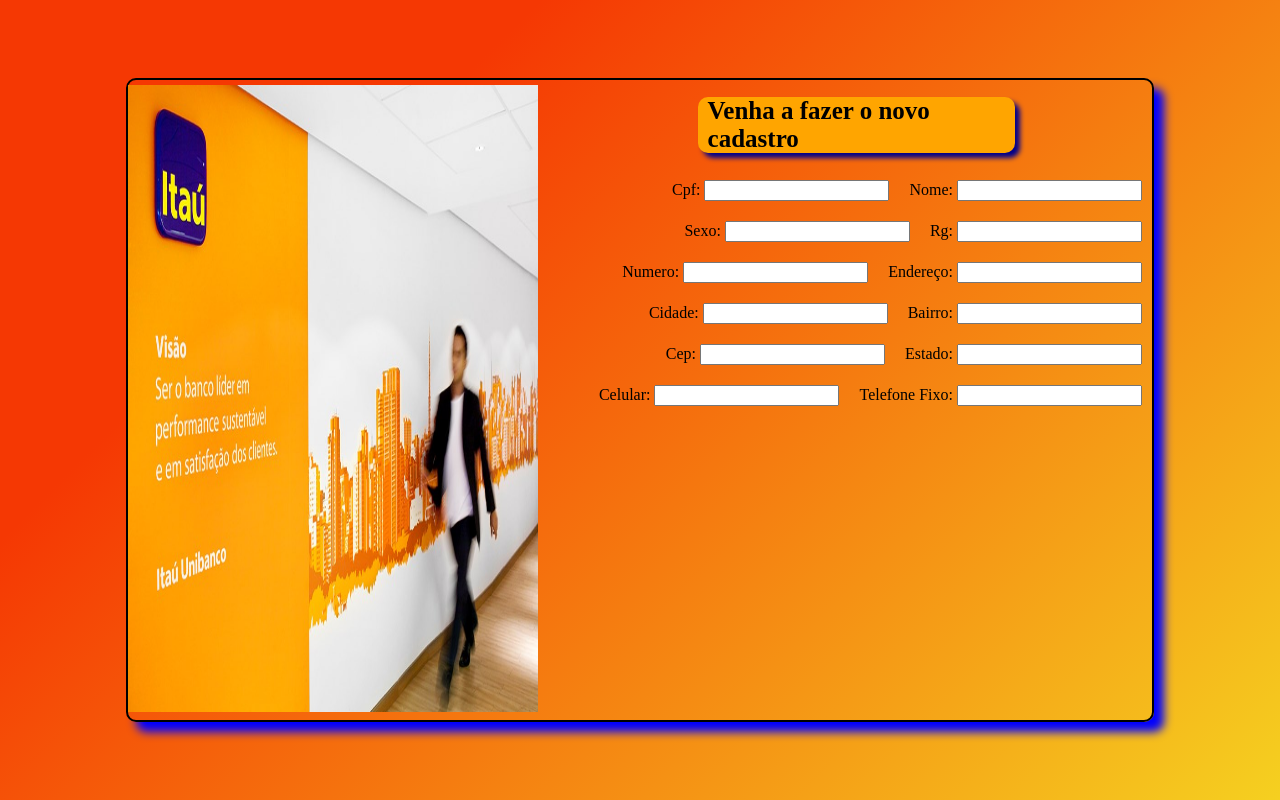
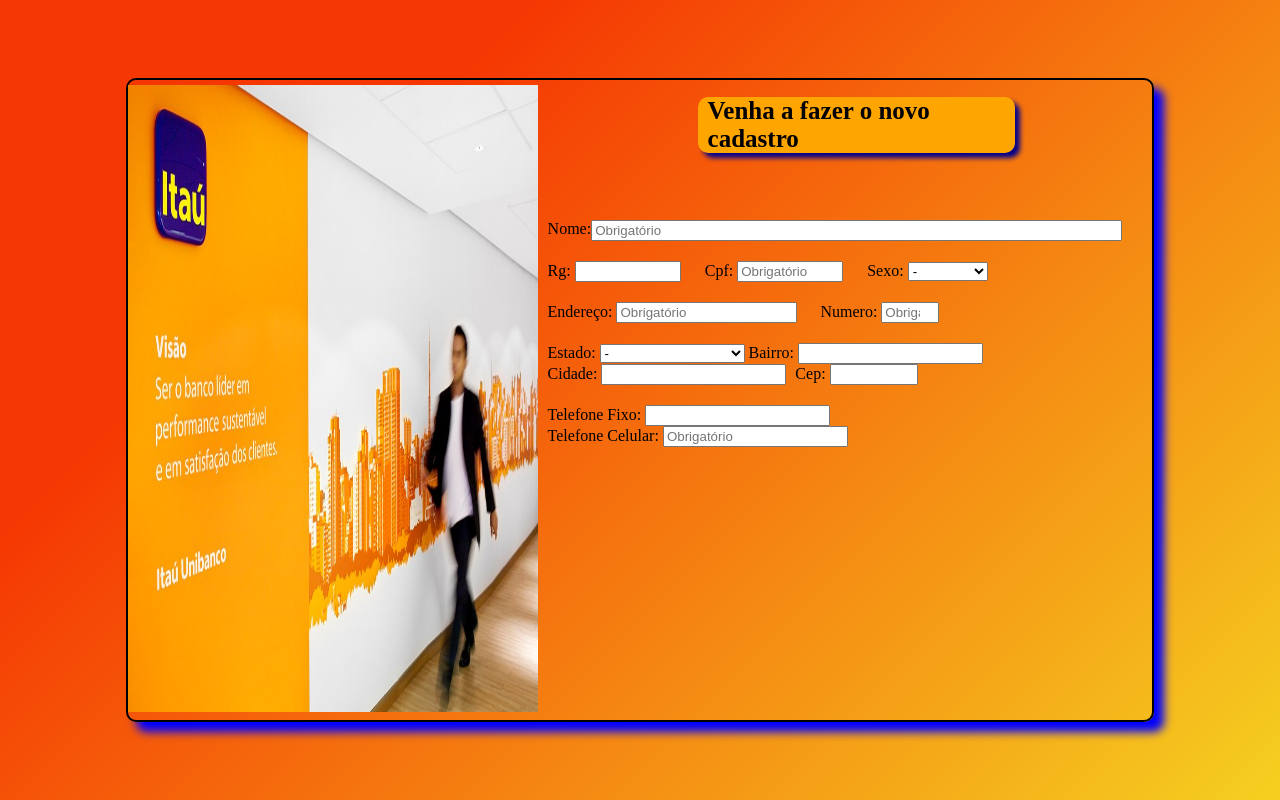
Before and after one commit to mkalamarz1/desafio-individual, a plain HTML site: page index.html in a window 1280 px wide. Drawn offline with Linux system fonts and the light colour scheme.

Commit message:
Reestruturando o formulário

```diff
--- a/css/estilo.css
+++ b/css/estilo.css
@@ -19,6 +19,7 @@ body{
     height: 80vh;
     border: black 2px solid;
     border-radius: 10px;
+    display: block;
 }
 
 h1{
@@ -42,9 +43,115 @@ h1{
     margin-right: 10px;
     margin-top: 5px;
 }
-.campo{
+
+form{
+
+    margin: 10px;
     color: black;
+    display: block;
+    padding: 20px;
+}
+
+#campoNome{
+
+    display: flex;
+    margin-top: 20px;
+}
+#campoNome input{
+
+    width: 100%;
+}
+
+#campoRg{
+
     display: inline-block;
-    padding: 10px;
-    float: right;
+    margin-top: 20px;
+    margin-right: 20px;
 }
+#campoRg input{
+
+    width: 98px;
+}
+
+#campoCpf{
+
+    display: inline-block;
+    margin-right: 20px;
+
+}
+#campoCpf input{
+
+    width: 98px;
+}
+
+#campoSexo{
+
+    display: inline-block;
+}
+
+#campoSexo select{
+
+    width: 80px;
+}
+
+#campoEndereco{
+
+    display:inline-block;
+    margin-top: 20px;
+    margin-right: 15px;
+}
+#campoEndereco input{
+
+    width: 68%;
+}
+
+#campoNumero{
+
+    display: inline-block;
+    margin-right: 20px;
+}
+#campoNumero input{
+
+    width: 50px;
+}
+
+#campoEstado{
+
+    display: inline-block;
+
+
+}
+
+#campoBairro{
+
+    display: inline-block;
+    margin-top: 20px;
+    margin-right: 10px;
+}
+
+#campoCidade{
+
+    display: inline-block;
+    margin-right: 5px;
+}
+
+#campoCep{
+
+    display: inline-block;
+}
+#campoCep input{
+
+    width: 80px;
+}
+
+#campoTelefone{
+
+    display: inline-block;
+    margin-top: 20px;
+    margin-right: 20px;
+}
+
+#campoCelular{
+
+    display: inline-block;
+}
--- a/index.html
+++ b/index.html
@@ -16,64 +16,98 @@
 
             <img id=img src="imagem/itau-unibanco.jpg" />
             <form action="/pagina-processa-dados-do-form" method="post">
-                <div class="campo">
+
+                <div id="campoNome">
                     <label for="nome">Nome:</label>
-                    <input type="text" />
+                    <input type="text" placeholder= "Obrigatório" />
                 </div>
 
-                <div class="campo">
-                    <label for="Cpf"> Cpf:</label>
+                <div id="campoRg">
+                    <label for="Rg"> Rg:</label>
                     <input type="number" />
                 </div>
 
-                <div class="campo">
-                    <label for="Rg">Rg:</label>
-                    <input type="number" />
+                <div id="campoCpf">
+                    <label for="Cpf">Cpf:</label>
+                    <input type="number" placeholder= "Obrigatório" />
                 </div>
 
-                <div class="campo">
-                    <label for="nome">Sexo:</label>
-                    <input type="text"/>
+                <div id="campoSexo">
+                    <label for="Sexo"> Sexo:</label>
+                    <select name="Sexo">
+                        <option value="Nulo"> - </option>
+                        <option value="Masculino">Masculino</option>
+                        <option value="Feminino">Feminino</option>
+                    </select>
                 </div>
 
-                <div class="campo">
-                    <label for="Endereço">Endereço:</label>
-                    <input type="text" />
+                <div id="campoEndereco">
+                    <label for="Endereco">Endereço:</label>
+                    <input type="text" placeholder= "Obrigatório" />
                 </div>
 
-                <div class="campo">
+                <div id="campoNumero">
                     <label for="numero">Numero:</label>
-                    <input type="number"/>
+                    <input type="number" placeholder= "Obrigatório"/>
                 </div>
 
-                <div class="campo">
+                <div id="campoEstado">
+                    <label for="Estado"> Estado:</label>
+                    <select name="estados-brasil">
+                        <option value="Nulo"> - </option>
+                        <option value="AC">Acre</option>
+                        <option value="AL">Alagoas</option>
+                        <option value="AP">Amapá</option>
+                        <option value="AM">Amazonas</option>
+                        <option value="BA">Bahia</option>
+                        <option value="CE">Ceará</option>
+                        <option value="DF">Distrito Federal</option>
+                        <option value="ES">Espírito Santo</option>
+                        <option value="GO">Goiás</option>
+                        <option value="MA">Maranhão</option>
+                        <option value="MT">Mato Grosso</option>
+                        <option value="MS">Mato Grosso do Sul</option>
+                        <option value="MG">Minas Gerais</option>
+                        <option value="PA">Pará</option>
+                        <option value="PB">Paraíba</option>
+                        <option value="PR">Paraná</option>
+                        <option value="PE">Pernambuco</option>
+                        <option value="PI">Piauí</option>
+                        <option value="RJ">Rio de Janeiro</option>
+                        <option value="RN">Rio Grande do Norte</option>
+                        <option value="RS">Rio Grande do Sul</option>
+                        <option value="RO">Rondônia</option>
+                        <option value="RR">Roraima</option>
+                        <option value="SC">Santa Catarina</option>
+                        <option value="SP">São Paulo</option>
+                        <option value="SE">Sergipe</option>
+                        <option value="TO">Tocantins</option>
+                    </select>
+	            </div>
+
+                <div id="campoBairro">
                     <label for="Bairro">Bairro:</label>
                     <input type="text" />
                 </div>
 
-                <div class="campo">
+                <div id="campoCidade">
                     <label for="Cidade"> Cidade:</label>
-                    <input type="text"/>
-                </div>
-
-                <div class="campo">
-                    <label for="Estado">Estado:</label>
                     <input type="text" />
                 </div>
 
-                <div class="campo">
+                <div id="campoCep">
                     <label for="Cep">Cep:</label>
                     <input type="number" />
                 </div>
 
-                <div class="campo">
+                <div id="campoTelefone">
                     <label for="Telefone">Telefone Fixo:</label>
                     <input type="number" />
                 </div>
 
-                <div class="campo">
-                    <label for="Celular">Celular:</label>
-                    <input type="number" />
+                <div id="campoCelular">
+                    <label for="Celular"> Telefone Celular:</label>
+                    <input type="number" placeholder= "Obrigatório" />
                 </div>
             </form>
         </div>
```
Also changed, not shown: 2 other files.
